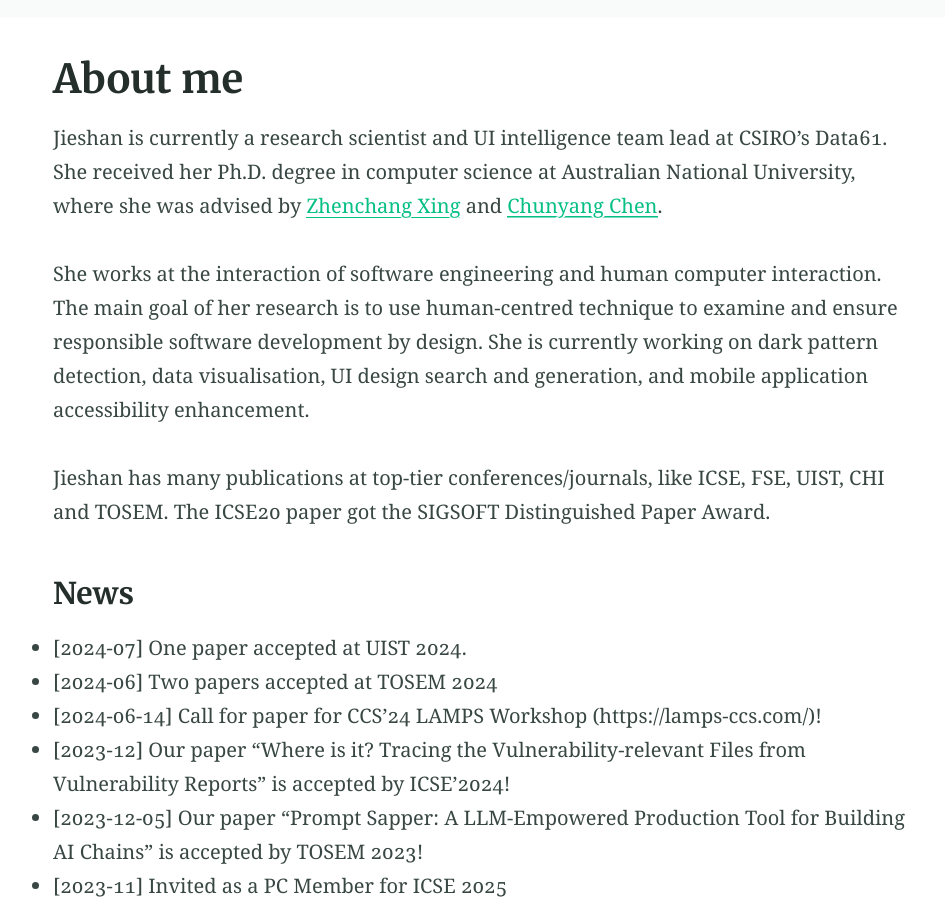
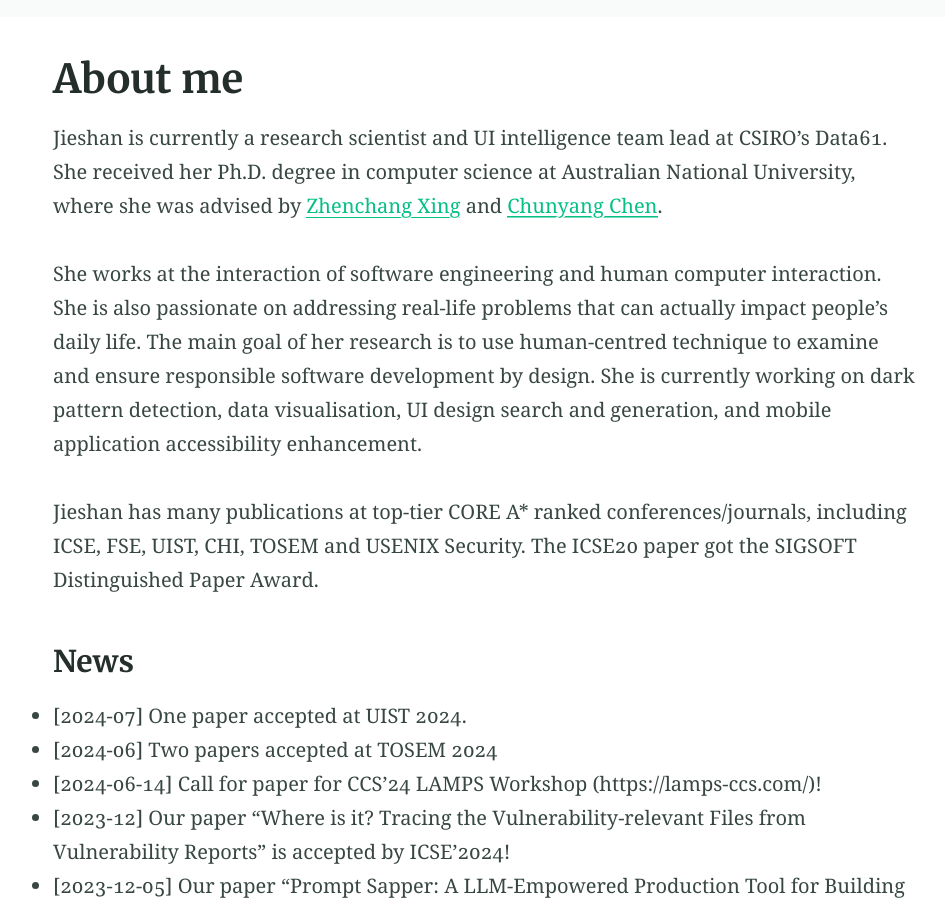
Before and after one commit to chenjshnn/chenjshnn.github.io, a Jekyll site: the page built from index.md, in a window 1280 px wide and 900 px high, scrolled down 462 px. Shown: the whole window, without its empty margins (155-1100 px from the left). Built offline with Jekyll 4.4.1, drawn with Linux system fonts in a browser that asks for light colours.

Commit message:
Update index.md

```diff
--- a/index.md
+++ b/index.md
@@ -15,9 +15,9 @@ excerpt: "I am currently a research scientist and UI intelligence team lead at C
 
 Jieshan is currently a research scientist and UI intelligence team lead at CSIRO's Data61. She received her Ph.D. degree in computer science at Australian National University, where she was advised by [Zhenchang Xing](https://cecs.anu.edu.au/people/zhenchang-xing) and [Chunyang Chen](https://chunyang-chen.github.io/).
 
-She works at the interaction of software engineering and human computer interaction. The main goal of her research is to use human-centred technique to examine and ensure responsible software development by design. She is currently working on dark pattern detection, data visualisation, UI design search and generation, and mobile application accessibility enhancement.
+She works at the interaction of software engineering and human computer interaction. She is also passionate on addressing real-life problems that can actually impact people's daily life. The main goal of her research is to use human-centred technique to examine and ensure responsible software development by design. She is currently working on dark pattern detection, data visualisation, UI design search and generation, and mobile application accessibility enhancement.
 
-Jieshan has many publications at top-tier conferences/journals, like ICSE, FSE, UIST, CHI and TOSEM. The ICSE20 paper got the SIGSOFT Distinguished Paper Award.
+Jieshan has many publications at top-tier CORE A* ranked conferences/journals, including ICSE, FSE, UIST, CHI, TOSEM and USENIX Security. The ICSE20 paper got the SIGSOFT Distinguished Paper Award.
 
 
 
```
